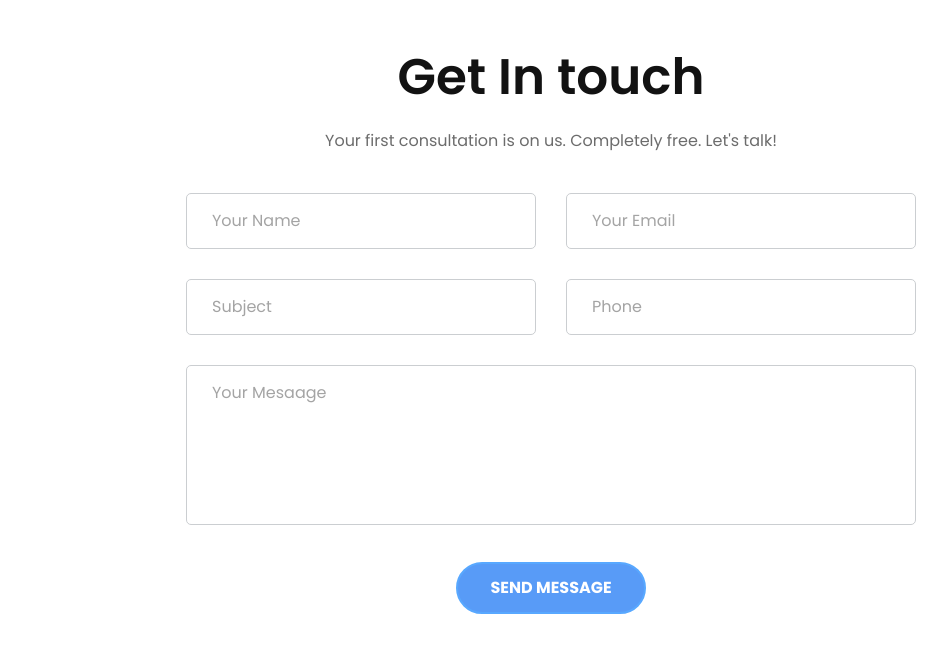
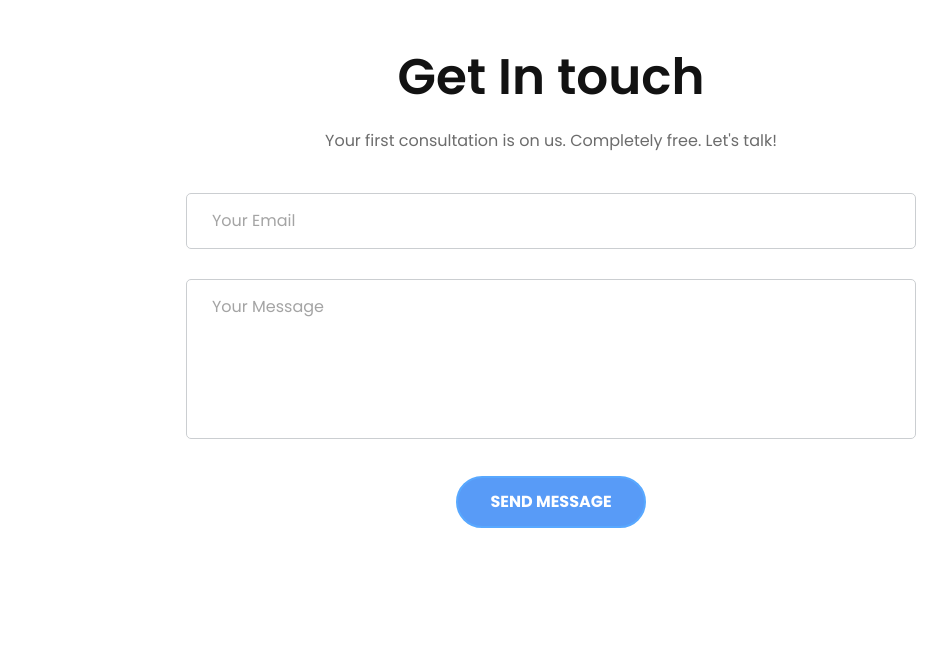
Before and after one commit to buildizy/buildizy.github.io, a plain HTML site: page index.html in a window 1280 px wide. Shown: the part 4643-5288 px from the top of the page, without its empty margins (89-1036 px from the left). Drawn offline with nearby package versions, Linux system fonts and the light colour scheme; files whose address does not match are found by name.

Commit message:
Simplify Contact Us form

```diff
--- a/index.html
+++ b/index.html
@@ -442,33 +442,15 @@
           <div class="contact-form">
             <form id="contact-form" accept-charset="UTF-8" action="https://www.formbackend.com/f/41c4270ba34b0fe1" method="post" data-toggle="validator">
               <div class="row">
-                <div class="col-md-6">
-                  <div class="single-form form-group">
-                    <input type="text" name="name" placeholder="Your Name" data-error="Name is required." required="required">
-                    <div class="help-block with-errors"></div>
-                  </div>
-                </div>
-                <div class="col-md-6">
+                <div class="col-md-12">
                   <div class="single-form form-group">
                     <input type="email" name="email" placeholder="Your Email" data-error="Valid email is required." required="required">
                     <div class="help-block with-errors"></div>
                   </div>
                 </div>
-                <div class="col-md-6">
-                  <div class="single-form form-group">
-                    <input type="text" name="subject" placeholder="Subject" data-error="Subject is required." required="required">
-                    <div class="help-block with-errors"></div>
-                  </div>
-                </div>
-                <div class="col-md-6">
-                  <div class="single-form form-group">
-                    <input type="text" name="phone" placeholder="Phone" data-error="Phone is required." required="required">
-                    <div class="help-block with-errors"></div>
-                  </div>
-                </div>
                 <div class="col-md-12">
                   <div class="single-form form-group">
-                    <textarea placeholder="Your Mesaage" name="message" data-error="Please, leave us a message." required="required"></textarea>
+                    <textarea placeholder="Your Message" name="message" data-error="Please, leave us a message." required="required"></textarea>
                     <div class="help-block with-errors"></div>
                   </div>
                 </div>
```
